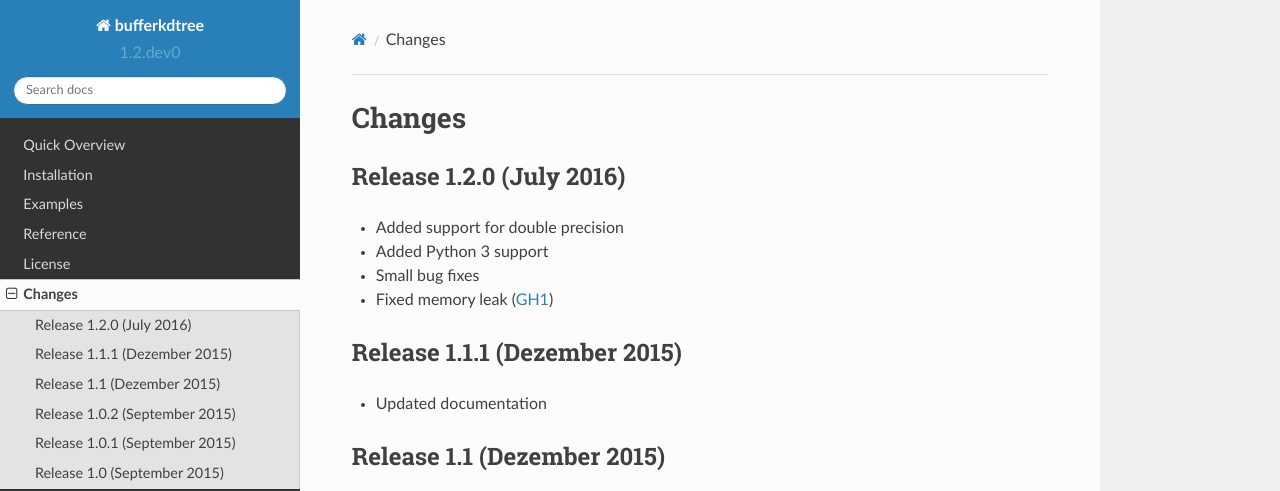
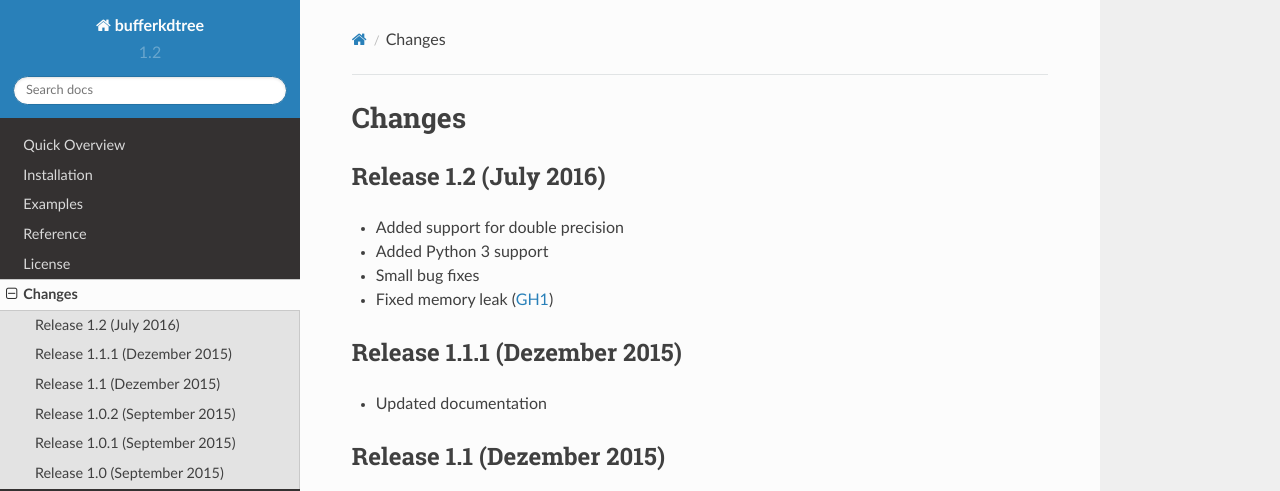
Before and after one commit to gieseke/bufferkdtree, a Sphinx documentation site: the page built from docs/changes.rst, in a window 1280 px wide and 1285 px high. Shown: the top 491 px of the window. Built offline with Sphinx 7.4.7 and the Read the Docs theme 2.0.0, drawn with Linux system fonts in a browser that asks for light colours; formulas are drawn with MathJax 3.

Commit message:
version number

```diff
--- a/bufferkdtree/__init__.py
+++ b/bufferkdtree/__init__.py
@@ -13,7 +13,7 @@ import os
 
 # development branch marker of the form 'X.Y.dev' or
 # 'X.Y.devN' with N being an integer.
-__version__ = '1.2.dev0'
+__version__ = '1.2'
 
 from .neighbors import NearestNeighbors
 
--- a/docs/changes.rst
+++ b/docs/changes.rst
@@ -3,7 +3,7 @@
 Changes
 =======
 
-Release 1.2.0 (July 2016)
+Release 1.2 (July 2016)
 -----------------------------
 * Added support for double precision
 * Added Python 3 support
```
